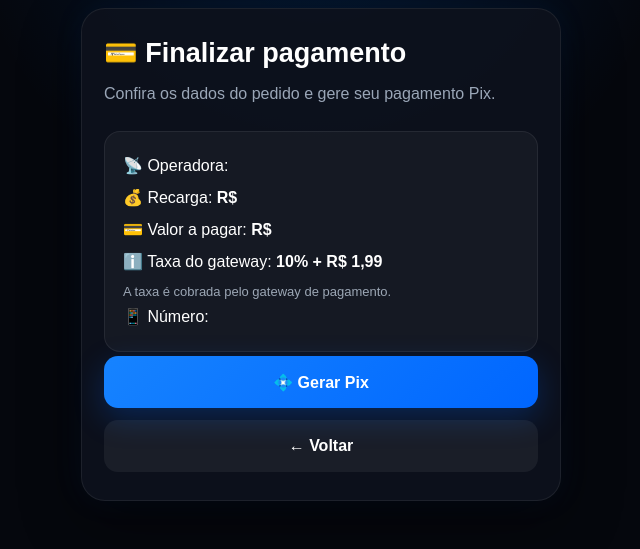
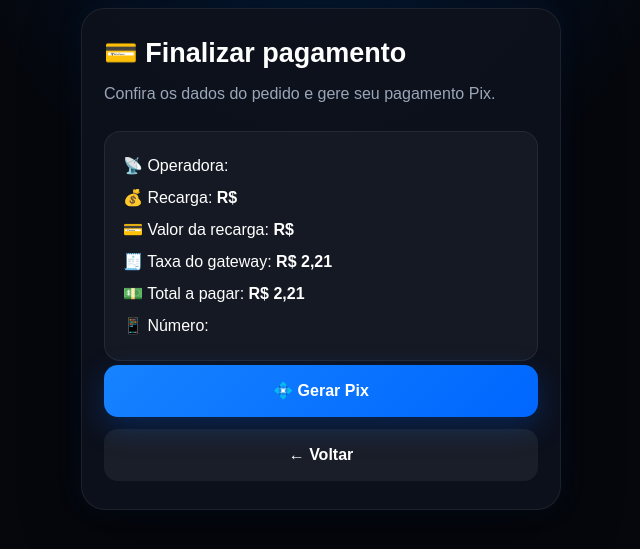
Before and after one commit to clofmacontas-create/Zenvoki-Recarga-, a website: page public/pagamento.html in a window 1280 px wide. Shown: the part 119-668 px from the top of the page, without its empty margins (319-959 px from the left). Drawn offline with Linux system fonts and the light colour scheme.

Commit message:
Mostra taxa e total no pagamento

```diff
--- a/public/pagamento.html
+++ b/public/pagamento.html
@@ -71,24 +71,24 @@
         </div>
 
         <div>
-          💳 Valor a pagar:
+          💳 Valor da recarga:
           <strong>
             R$ <span id="preco"></span>
           </strong>
         </div>
 
         <div>
-          ℹ️ Taxa do gateway:
-          <strong>10% + R$ 1,99</strong>
+          🧾 Taxa do gateway:
+          <strong>
+            R$ <span id="taxaGateway"></span>
+          </strong>
         </div>
 
-        <div style="
-          font-size: 13px;
-          color: #9ca7b5;
-          line-height: 1.5;
-          margin-top: 4px;
-        ">
-          A taxa é cobrada pelo gateway de pagamento.
+        <div>
+          💵 Total a pagar:
+          <strong>
+            R$ <span id="totalPagar"></span>
+          </strong>
         </div>
 
         <div>
@@ -252,6 +252,42 @@ document.getElementById(
   "preco"
 ).textContent =
   preco;
+
+
+// =========================
+// CALCULAR TAXA DO GATEWAY
+// 10% + R$ 1,99
+// =========================
+
+const valorRecarga =
+  Number(
+    String(preco)
+      .replace(",", ".")
+  );
+
+const taxaFixa =
+  1.99;
+
+const taxaPercentual =
+  0.10;
+
+const totalPagar =
+  (valorRecarga + taxaFixa) /
+  (1 - taxaPercentual);
+
+const taxaGateway =
+  totalPagar -
+  valorRecarga;
+
+document.getElementById(
+  "taxaGateway"
+).textContent =
+  taxaGateway.toFixed(2).replace(".", ",");
+
+document.getElementById(
+  "totalPagar"
+).textContent =
+  totalPagar.toFixed(2).replace(".", ",");
 
 
 
```
